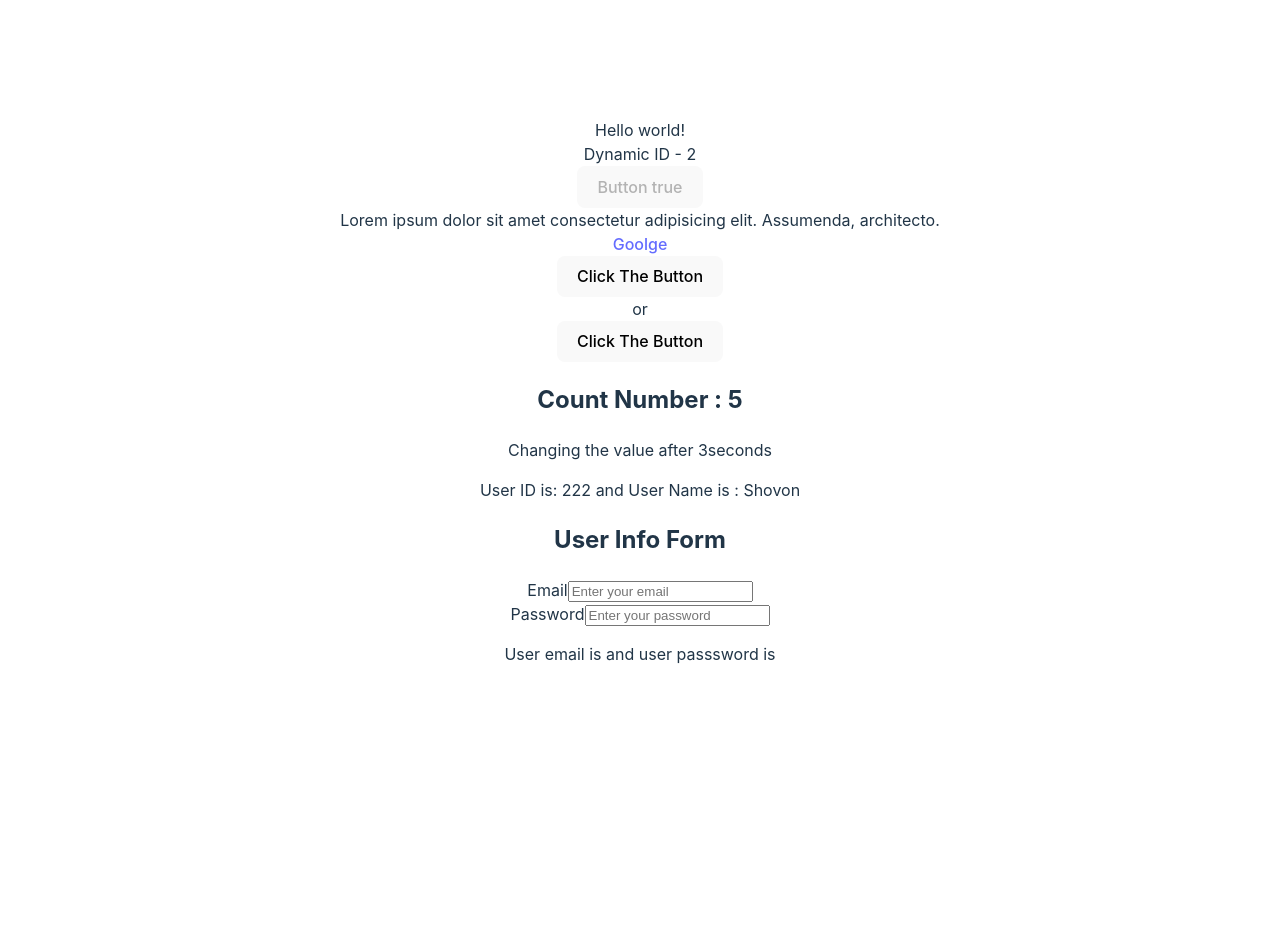
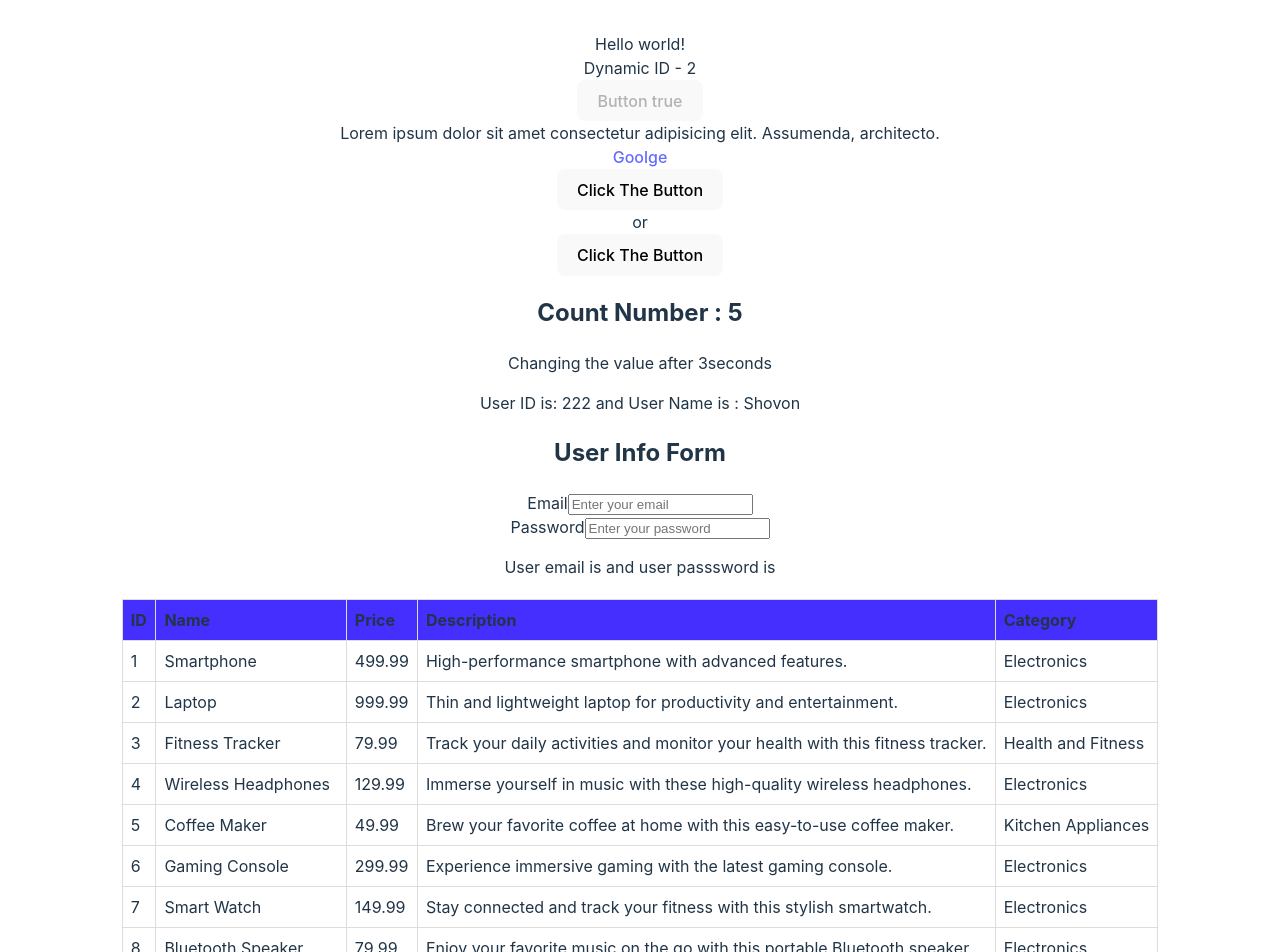
Before and after one commit to JHShovon/vue-basic, a Vue app: page / in a window 1280 px wide. Shown: the top 952 px of the page. Before the commit the page ends 800 px from the top, so only its background shows below. Built offline with nearby package versions, Linux system fonts and the light colour scheme.

Commit message:
using v-for as loop for show all the produt

```diff
--- a/src/App.vue
+++ b/src/App.vue
@@ -31,17 +31,94 @@ console.log(userInfo);
 
 setInterval(() => {
   userInfo.id = "222",
-  userInfo.name = "Shovon"
+    userInfo.name = "Shovon"
 }, 3000)
 
 
 // Using v-modal
 const form = reactive({
-  email : "",
+  email: "",
   password: ""
 })
 
 console.log(form);
+
+// Using v-for
+
+const productList = [
+  {
+    id: 1,
+    name: "Smartphone",
+    price: 499.99,
+    description: "High-performance smartphone with advanced features.",
+    category: "Electronics"
+  },
+  {
+    id: 2,
+    name: "Laptop",
+    price: 999.99,
+    description: "Thin and lightweight laptop for productivity and entertainment.",
+    category: "Electronics"
+  },
+  {
+    id: 3,
+    name: "Fitness Tracker",
+    price: 79.99,
+    description: "Track your daily activities and monitor your health with this fitness tracker.",
+    category: "Health and Fitness"
+  },
+  {
+    id: 4,
+    name: "Wireless Headphones",
+    price: 129.99,
+    description: "Immerse yourself in music with these high-quality wireless headphones.",
+    category: "Electronics"
+  },
+  {
+    id: 5,
+    name: "Coffee Maker",
+    price: 49.99,
+    description: "Brew your favorite coffee at home with this easy-to-use coffee maker.",
+    category: "Kitchen Appliances"
+  },
+  {
+    id: 6,
+    name: "Gaming Console",
+    price: 299.99,
+    description: "Experience immersive gaming with the latest gaming console.",
+    category: "Electronics"
+  },
+  {
+    id: 7,
+    name: "Smart Watch",
+    price: 149.99,
+    description: "Stay connected and track your fitness with this stylish smartwatch.",
+    category: "Electronics"
+  },
+  {
+    id: 8,
+    name: "Bluetooth Speaker",
+    price: 79.99,
+    description: "Enjoy your favorite music on the go with this portable Bluetooth speaker.",
+    category: "Electronics"
+  },
+  {
+    id: 9,
+    name: "Digital Camera",
+    price: 399.99,
+    description: "Capture stunning moments with this high-resolution digital camera.",
+    category: "Electronics"
+  },
+  {
+    id: 10,
+    name: "Robot Vacuum Cleaner",
+    price: 199.99,
+    description: "Effortlessly keep your home clean with this smart robot vacuum cleaner.",
+    category: "Home Appliances"
+  }
+];
+
+
 
 </script>
 
@@ -94,10 +171,45 @@ console.log(form);
     <input type="email" name="email" id="email" placeholder="Enter your email" v-model="form.email" required>
     <br>
     <label for="password">Password</label>
-    <input type="password" name="password" id="password" placeholder="Enter your password" v-model="form.password" required>
+    <input type="password" name="password" id="password" placeholder="Enter your password" v-model="form.password"
+      required>
   </form>
   <p>User email is {{ form.email }} and user passsword is {{ form.password }}</p>
+
+  <!-- Using v-for looping show the all products -->
+  <table>
+    <tr>
+      <th>ID</th>
+      <th>Name</th>
+      <th>Price</th>
+      <th>Description</th>
+      <th>Category</th>
+    </tr>
+    <tr v-for="product in productList" :key="product.id">
+      <td>{{ product.id }}</td>
+      <td>{{ product.name }}</td>
+      <td>{{ product.price }}</td>
+      <td>{{ product.description }}</td>
+      <td>{{ product.category }}</td>
+    </tr>
+  </table>
 </template>
 
 
-<style scoped></style>
+<style scoped>
+table {
+  width: 100%;
+  border-collapse: collapse;
+  margin-top: 20px;
+}
+
+th,
+td {
+  border: 1px solid #dddddd;
+  text-align: left;
+  padding: 8px;
+}
+
+th {
+  background-color: rgb(68, 47, 255);
+}</style>
```
